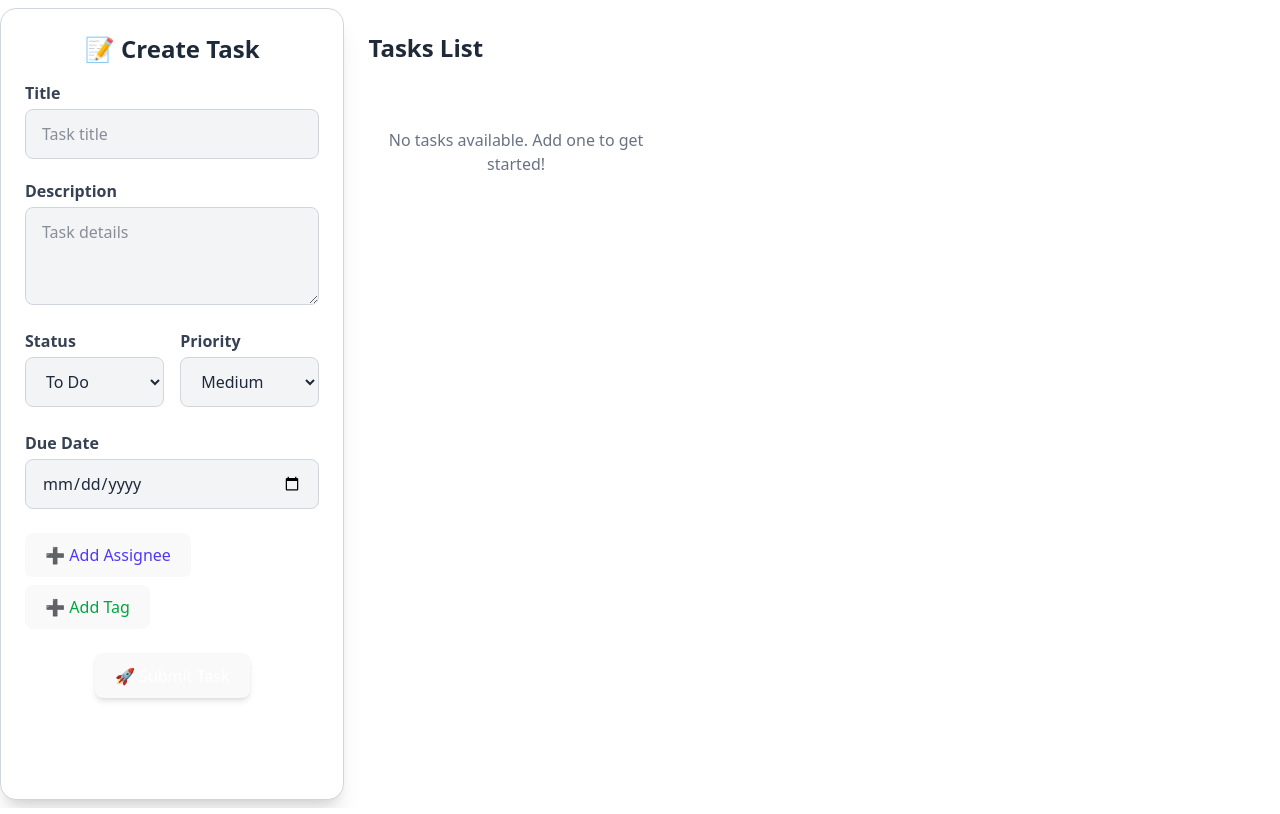
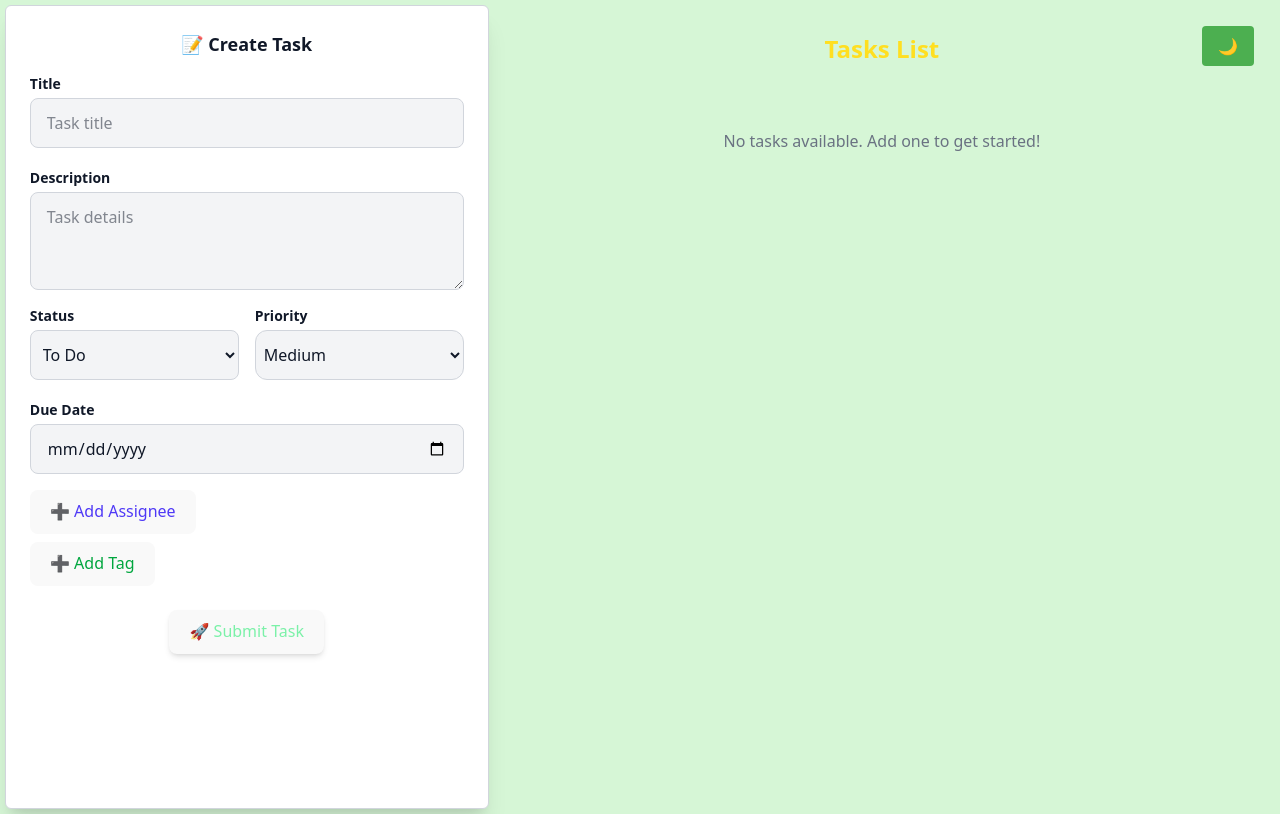
Before and after one commit to devononymous/task_manager_dashboard, a React (Vite) app: page / in a window 1280 px wide. Built offline with nearby package versions, Linux system fonts and the light colour scheme.

Commit message:
themeing and other ui fixes done

```diff
--- a/src/App.css
+++ b/src/App.css
@@ -0,0 +1,61 @@
+/* App.css */
+
+/* Define global variables for text color */
+:root {
+  --text-color-light: black;
+  --text-color-dark: white;
+}
+
+/* Transition for smooth theme change */
+.app-container {
+  transition: background-color 0.3s ease, color 0.3s ease;
+  min-height: 100vh;
+  padding: .3rem;
+  position: relative; /* So that the button can be positioned relative to this container */
+}
+
+/* Light theme styles */
+.app-container.light {
+  background-color: #d6f6d6;
+  color: var(--text-color-dark);  /* Use text color from the variable */
+}
+
+/* Dark theme styles */
+.app-container.dark {
+  background-color: #2c2c2c;
+  color: var(--text-color-light);  /* Use text color from the variable */
+}
+
+/* Button styles */
+.theme-toggle-btn {
+  padding: 0.5rem 1rem;
+  border: none;
+  cursor: pointer;
+  font-size: 16px;
+  margin: 1rem;
+  border-radius: 4px;
+  position: absolute;
+  top: 10px;
+  right: 10px; /* Position the button at the top-right corner */
+  background-color: #4CAF50; /* Button color */
+  color: white;
+  transition: background-color 0.3s ease, transform 0.3s ease;
+}
+
+/* Button hover effect */
+.theme-toggle-btn:hover {
+  background-color: #45a049;
+}
+
+/* Add hover effect and transform for the button */
+.theme-toggle-btn:active {
+  transform: scale(0.95);
+}
+
+/* Responsive for smaller screens */
+@media (max-width: 600px) {
+  .theme-toggle-btn {
+    padding: 0.4rem 0.8rem;
+    font-size: 14px;
+  }
+}
--- a/src/App.tsx
+++ b/src/App.tsx
@@ -1,14 +1,33 @@
+import React from "react";
+import { useDispatch, useSelector } from "react-redux";
+import { toggleTheme, selectTheme } from "./app/features/ThemeSlice";
 import TaskList from "./components/TaskList";
+import TaskForm from "./components/TaskForm";
 import './App.css';
-import TaskForm from "./components/TaskForm";
 
 const App: React.FC = () => {
-        return (
-        <div className="flex flex-row ">
-                <TaskForm/>
-              <TaskList />
-        </div>
-        );
-        }
+  const dispatch = useDispatch();
+  const theme = useSelector(selectTheme);
+
+  const handleThemeToggle = () => {
+    dispatch(toggleTheme());
+  };
+
+  return (
+    <div className={`app-container ${theme}`} >
+      <button
+        className="theme-toggle-btn flex flex-row justify-end"
+        onClick={handleThemeToggle}
+      >
+        {theme === "light" ? "🌙" : "🌞"}
+      </button>
+      <div className="flex">
+
+      <TaskForm />
+      <TaskList />
+      </div>
+    </div>
+  );
+};
 
 export default App;
--- a/src/components/TaskForm.tsx
+++ b/src/components/TaskForm.tsx
@@ -71,69 +71,73 @@ const TaskForm: React.FC = () => {
   return (
     <form
       onSubmit={handleSubmit(onSubmit)}
-  className="flex flex-col w-full max-w-screen-md p-4 sm:p-6 m-2 bg-white dark:bg-gray-900 border border-gray-300 dark:border-gray-700 rounded-2xl shadow-xl mx-auto lg:mx-0"
+      className="flex flex-col w-3xl p-2 rounded-md sm:p-6 bg-white dark:bg-gray-800 border border-gray-300 dark:border-gray-600 shadow-xl lg:mx-0 transition-all duration-300"
     >
-  <h2 className="text-2xl font-bold text-center text-gray-800 dark:text-white mb-4">
+      <h2 className="text-md xs:text-sm sm:text-base md:text-lg font-bold text-center mb-4 text-gray-900 dark:text-white">
         📝 Create Task
       </h2>
 
       {/* Title */}
       <div className="flex flex-col mb-2">
-    <label className="mb-1 font-semibold text-gray-700 dark:text-gray-300">Title</label>
+        <label className="text-sm text-md mb-1 font-semibold text-gray-900 dark:text-white">Title</label>
         <input
           {...register("title")}
-      className="w-full px-4 py-3 rounded-lg border border-gray-300 dark:border-gray-600 bg-gray-100 dark:bg-gray-800 text-gray-800 dark:text-white focus:ring-2 focus:ring-indigo-500 outline-none"
+          className="w-full px-4 py-3 rounded-lg border border-gray-300 dark:border-gray-600 bg-gray-100 dark:bg-gray-700 text-gray-900 dark:text-white focus:ring-2 focus:ring-indigo-500 outline-none"
           placeholder="Task title"
         />
         {errors.title && <span className="text-red-500 text-sm mt-1">{errors.title.message}</span>}
       </div>
 
       {/* Description */}
-  <div className="flex flex-col mb-6 mt-3">
-    <label className="mb-1 font-semibold text-gray-700 dark:text-gray-300">Description</label>
+      <div className="flex flex-col mb-4 mt-3">
+        <label className="mb-1 text-sm text-md font-semibold text-gray-900 dark:text-white">Description</label>
         <textarea
           {...register("description")}
           rows={3}
           placeholder="Task details"
-      className="w-full px-4 py-3 rounded-lg border border-gray-300 dark:border-gray-600 bg-gray-100 dark:bg-gray-800 text-gray-800 dark:text-white focus:ring-2 focus:ring-indigo-500 outline-none"
+          className="w-full px-4 py-3 rounded-lg border border-gray-300 dark:border-gray-600 bg-gray-100 dark:bg-gray-700 text-gray-900 dark:text-white focus:ring-2 focus:ring-indigo-500 outline-none"
         />
         {errors.description && <span className="text-red-500 text-sm mt-1">{errors.description.message}</span>}
       </div>
 
       {/* Status & Priority */}
-  <div className="flex flex-col md:flex-row gap-4 mb-6">
+      <div className="flex flex-col md:flex-row gap-4 mb-2">
         <div className="flex flex-col flex-1">
-      <label className="mb-1 font-semibold text-gray-700 dark:text-gray-300">Status</label>
+          <label className="mb-1 text-sm text-md font-semibold text-gray-900 dark:text-white">Status</label>
           <select
             {...register("status")}
-        className="w-full px-4 py-3 rounded-lg border border-gray-300 dark:border-gray-600 bg-gray-100 dark:bg-gray-800 text-gray-800 dark:text-white focus:ring-2 focus:ring-indigo-500 outline-none"
+            className="w-full px-2 py-3 rounded-lg border border-gray-300 dark:border-gray-600 text-dark focus:ring-2 focus:ring-indigo-500 outline-none bg-gray-100 dark:bg-gray-700 text-gray-900 dark:text-white"
           >
             {["To Do", "In Progress", "Completed", "Blocked"].map((s) => (
-          <option key={s} value={s}>{s}</option>
+              <option className="text-sm sm:text-base pr-2.5" key={s} value={s}>
+                {s}
+              </option>
             ))}
           </select>
         </div>
 
         <div className="flex flex-col flex-1">
-      <label className="mb-1 font-semibold text-gray-700 dark:text-gray-300">Priority</label>
+          <label className="mb-1 text-sm text-md font-semibold text-gray-900 dark:text-white">Priority</label>
           <select
             {...register("priority")}
-        className="w-full px-4 py-3 rounded-lg border border-gray-300 dark:border-gray-600 bg-gray-100 dark:bg-gray-800 text-gray-800 dark:text-white focus:ring-2 focus:ring-indigo-500 outline-none"
+            className="w-full px-1 py-3 rounded-xl border border-gray-300 dark:border-gray-600 bg-gray-100 dark:bg-gray-700 text-gray-900 dark:text-white focus:ring-2 focus:ring-indigo-500 outline-none"
           >
             {["Low", "Medium", "High", "Urgent"].map((p) => (
-          <option key={p} value={p}>{p}</option>
+              <option key={p} value={p}>
+                {p}
+              </option>
             ))}
           </select>
         </div>
       </div>
 
       {/* Due Date */}
-  <div className="flex flex-col mb-6">
-    <label className="mb-1 font-semibold text-gray-700 dark:text-gray-300">Due Date</label>
+      <div className="flex flex-col mt-3 mb-4">
+        <label className="mb-1 text-sm text-md font-semibold text-gray-900 dark:text-white">Due Date</label>
         <input
           type="date"
           {...register("dueDate")}
-      className="w-full px-4 py-3 rounded-lg border border-gray-300 dark:border-gray-600 bg-gray-100 dark:bg-gray-800 text-gray-800 dark:text-white focus:ring-2 focus:ring-indigo-500 outline-none"
+          className="w-full px-4 py-3 rounded-lg border border-gray-300 dark:border-gray-600 bg-gray-100 dark:bg-gray-700 text-gray-900 dark:text-white focus:ring-2 focus:ring-indigo-500 outline-none"
         />
         {errors.dueDate && <span className="text-red-500 text-sm mt-1">{errors.dueDate.message}</span>}
       </div>
@@ -145,7 +149,7 @@ const TaskForm: React.FC = () => {
             <input
               {...register(`assignees.${index}.name`)}
               placeholder="Name"
-          className="w-full px-4 py-3 rounded-lg border border-gray-300 dark:border-gray-600 bg-gray-100 dark:bg-gray-800 text-gray-800 dark:text-white outline-none"
+              className="w-full px-4 py-3 rounded-lg border border-gray-300 dark:border-gray-600 bg-gray-100 dark:bg-gray-700 text-gray-900 dark:text-white outline-none"
             />
             <button
               type="button"
@@ -159,7 +163,7 @@ const TaskForm: React.FC = () => {
         <button
           type="button"
           onClick={() => appendAssignee({ name: "" })}
-      className="text-indigo-600 dark:text-indigo-400 text-sm hover:underline self-start"
+          className="text-sm text-md text-indigo-600 dark:text-indigo-400 text-sm hover:underline self-start"
         >
           ➕ Add Assignee
         </button>
@@ -172,7 +176,7 @@ const TaskForm: React.FC = () => {
             <input
               {...register(`tags.${index}.tag`)}
               placeholder="Tag"
-          className="w-full px-4 py-3 rounded-lg border border-gray-300 dark:border-gray-600 bg-gray-100 dark:bg-gray-800 text-gray-800 dark:text-white outline-none"
+              className="w-full px-4 py-3 rounded-lg border border-gray-300 dark:border-gray-600 bg-gray-100 dark:bg-gray-700 text-gray-900 dark:text-white outline-none"
             />
             <button
               type="button"
@@ -186,23 +190,22 @@ const TaskForm: React.FC = () => {
         <button
           type="button"
           onClick={() => appendTag({ tag: "" })}
-      className="text-green-600 dark:text-green-400 text-sm hover:underline self-start"
+          className="text-sm text-md text-green-600 dark:text-green-400  hover:underline self-start"
         >
           ➕ Add Tag
         </button>
       </div>
 
       {/* Submit */}
-  <div className="flex justify-center">
+      <div className="flex justify-center ">
         <button
           type="submit"
-      className="px-6 py-3 bg-indigo-600 hover:bg-indigo-700 text-white font-semibold rounded-lg transition duration-300 shadow-md"
+          className=" text-green-300 text-sm text-md px-6 py-3 bg-indigo-600 hover:bg-indigo-700 font-semibold rounded-lg transition duration-500 shadow-md"
         >
           🚀 Submit Task
         </button>
       </div>
     </form>
-
   );
 };
 
--- a/src/components/TaskList.tsx
+++ b/src/components/TaskList.tsx
@@ -23,10 +23,10 @@ const TaskList: React.FC = () => {
   const tasks = useSelector((state: RootState) => state.tasks.tasks);
 
   return (
-<div className="p-4 md:p-6 mt-2 h-screen overflow-y-auto w-full">
-  <p className="text-2xl md:text-2xl font-bold text-gray-800 dark:text-white mb-6">Tasks List</p>
+<div className="p-4 md:p-6 mt-1 h-screen overflow-y-auto w-full">
+  <p className=" text-center text-2xl md:text-2xl font-bold  text-yellow-300  mb-6">Tasks List</p>
 
-  <div className="grid grid-cols-1 sm:grid-cols-2 md:grid-cols-2 lg:grid-cols-3 xl:grid-cols-4 gap-4 md:gap-6">
+  <div className="grid grid-cols-1 sm:grid-cols-2 md:grid-cols-2 lg:grid-cols-3 xl:grid-cols-4 gap-4 md:gap-6 ">
     {tasks.map((task) => (
       <div
         key={task.id}
--- a/src/index.css
+++ b/src/index.css
@@ -15,6 +15,15 @@
   -moz-osx-font-smoothing: grayscale;
 }
 
+
+html, body, #root {
+  height: 100%;
+  width: 100%;
+  margin: 0;
+  padding: 0;
+}
+
+
 a {
   font-weight: 500;
   color: #646cff;
@@ -24,13 +33,15 @@ a:hover {
   color: #535bf2;
 }
 
-body {
-  margin: 0;
-  display: flex;
-  place-items: center;
-  min-width: 320px;
-  min-height: 100vh;
+.dark{
+  background-color: #000;
 }
+
+.light{
+  background-color: #fff;
+}
+
+
 
 h1 {
   font-size: 3.2em;
@@ -58,7 +69,7 @@ button:focus-visible {
 
 @media (prefers-color-scheme: light) {
   :root {
-    color: #213547;
+    color: #0e2233;
     background-color: #ffffff;
   }
   a:hover {
```
Also changed, not shown: src/assets/arrow.svg (added). Lines whose indentation alone changed are shown as unchanged.
